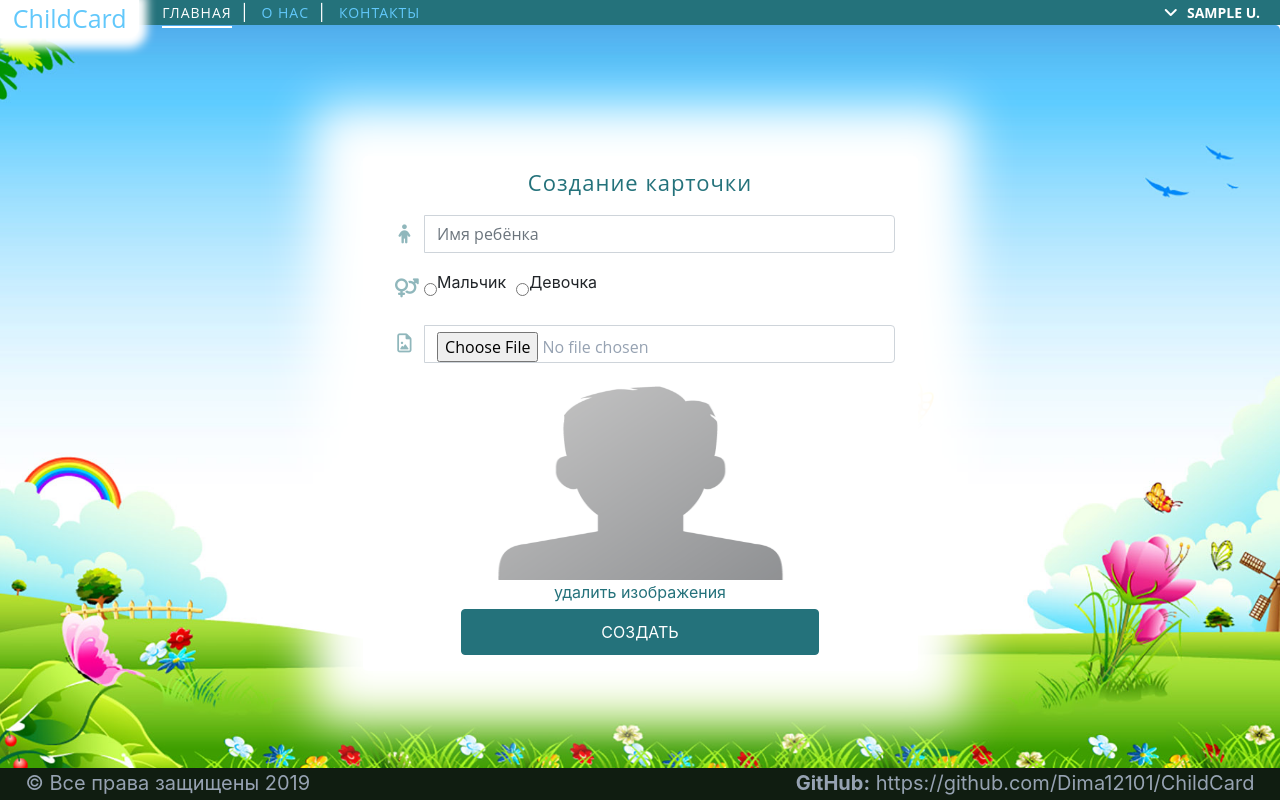
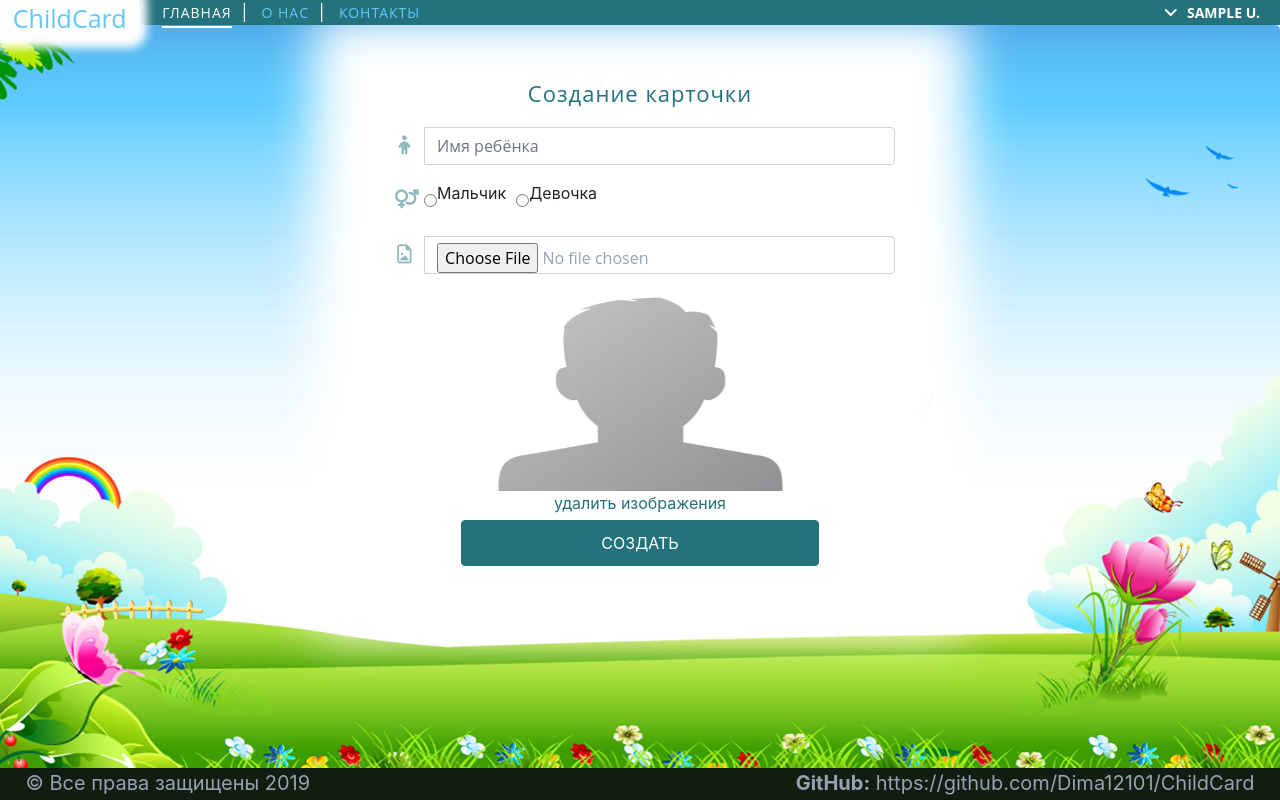
Before and after one commit to Dima12101/ChildCard, a Django app: page /create_card_form/ in a window 1280 px wide. Run offline with Django 3.2, Linux system fonts and the light colour scheme; the visitor is signed in with stand-in values (Sample User, id 1); parts of the project's set-up code (start-up, migrations or seed data) failed here and were passed over; some libraries are stand-ins or nearby versions.

Commit message:
Adaptivity

```diff
--- a/ChildCard/static/main/css/create_card.css
+++ b/ChildCard/static/main/css/create_card.css
@@ -8,7 +8,7 @@
     border-radius:5px;
     width: 50%;
     height: 40%;
-    margin-top: 10%;
+    margin-top: 2%;
     margin-left: auto;
     margin-right: auto;
 }
```
